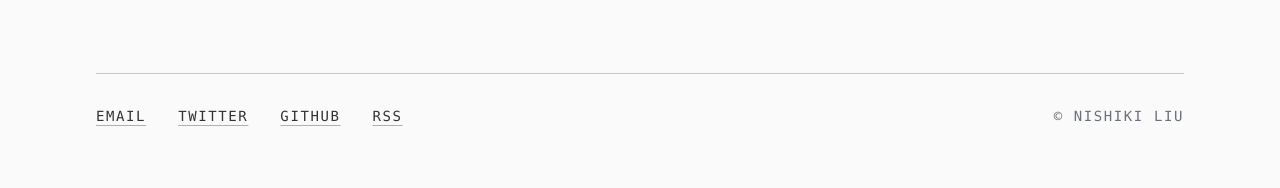
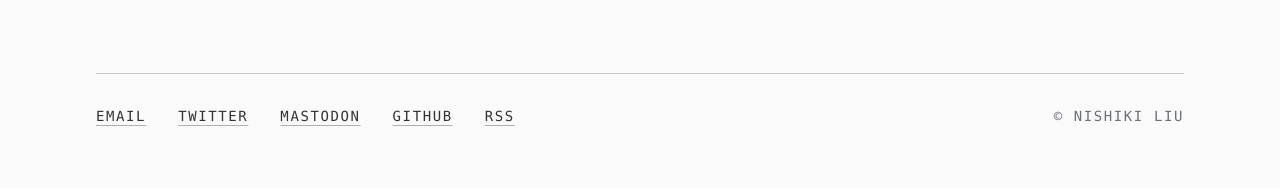
Before and after one commit to nshki/nshki.com, a Jekyll site: the page built from index.html, in a window 1280 px wide. Shown: the part 1340-1528 px from the top of the page. Built offline with Jekyll 4.4.1, drawn with Linux system fonts in a browser that asks for light colours.

Commit message:
Add Mastodon data

```diff
--- a/_data/footer.yml
+++ b/_data/footer.yml
@@ -3,6 +3,9 @@ items:
     href: mailto:hello@nshki.com
   - text: Twitter
     href: https://twitter.com/nshki_
+  - text: Mastodon
+    href: https://ruby.social/@nshki
+    rel: me
   - text: GitHub
     href: https://github.com/nshki
   - text: RSS
```
